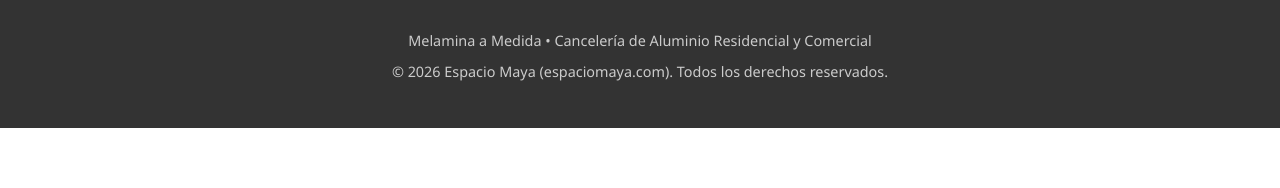
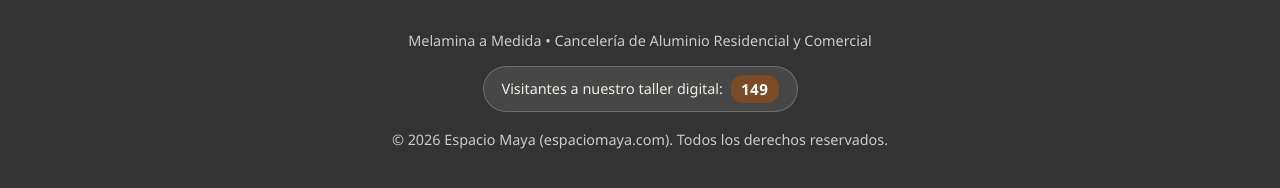
Before and after one commit to Espaciomaya/espacio-maya, a plain HTML site: page index.html in a window 1280 px wide. Shown: the part 3954-4142 px from the top of the page. Before the commit the page ends 4082 px from the top, so only its background shows below. Drawn offline with Linux system fonts and the light colour scheme; no server answers.

Commit message:
Update index.html

```diff
--- a/index.html
+++ b/index.html
@@ -4,7 +4,10 @@
   <meta charset="UTF-8" />
   <meta name="viewport" content="width=device-width, initial-scale=1.0" />
   <title>Espacio Maya | Melamina y Cancelería de Aluminio</title>
-  <link rel="icon" type="image/png" href="logo.png" />
+  <!-- Ícono oficial en la pestaña del navegador -->
+  <link rel="icon" type="image/png" sizes="32x32" href="logo.png?v=2" />
+  <link rel="shortcut icon" type="image/png" href="logo.png?v=2" />
+  <link rel="apple-touch-icon" href="logo.png?v=2" />
   <style>
     :root {
       --madera: #7A4B26;
@@ -289,7 +292,7 @@
 
     .video-wrapper {
       position: relative;
-      padding-bottom: 56.25%; /* Proporción 16:9 */
+      padding-bottom: 56.25%;
       height: 0;
       overflow: hidden;
       background-color: #1A1A1A;
@@ -393,7 +396,7 @@
       line-height: 1.7;
     }
 
-    /* Footer */
+    /* Footer y Contador de Visitantes */
     footer {
       background-color: var(--grafito);
       color: var(--blanco);
@@ -413,6 +416,28 @@
       height: 50px;
       width: auto;
       display: block;
+    }
+
+    .visitor-badge {
+      display: inline-flex;
+      align-items: center;
+      gap: 8px;
+      background-color: rgba(255, 255, 255, 0.1);
+      border: 1px solid rgba(255, 255, 255, 0.2);
+      padding: 8px 18px;
+      border-radius: 50px;
+      margin: 14px 0 8px;
+      font-size: 0.9rem;
+      color: #F2ECE4;
+    }
+
+    .visitor-badge strong {
+      color: #FFFFFF;
+      background-color: var(--madera);
+      padding: 2px 10px;
+      border-radius: 12px;
+      font-size: 0.95rem;
+      letter-spacing: 0.5px;
     }
 
     footer p {
@@ -559,7 +584,6 @@
     <p class="section-subtitle">Observa nuestros procesos de fabricación, herrajes en movimiento e instalaciones terminadas.</p>
 
     <div class="video-grid">
-      <!-- Video 1: Reemplaza ID_DEL_VIDEO_1 con el código de tu video de YouTube -->
       <div class="video-card">
         <div class="video-wrapper">
           <iframe
@@ -575,7 +599,6 @@
         </div>
       </div>
 
-      <!-- Video 2: Reemplaza ID_DEL_VIDEO_2 con el código de tu segundo video -->
       <div class="video-card">
         <div class="video-wrapper">
           <iframe
@@ -655,12 +678,18 @@
     </section>
   </div>
 
-  <!-- Pie de página -->
+  <!-- Pie de página con Contador de Visitantes -->
   <footer>
     <div class="footer-logo-box">
       <img src="logo.png" alt="Espacio Maya" />
     </div>
     <p>Melamina a Medida &bull; Cancelería de Aluminio Residencial y Comercial</p>
+
+    <div class="visitor-badge">
+      <span>Visitantes a nuestro taller digital:</span>
+      <strong id="contador-visitas">Cargando...</strong>
+    </div>
+
     <p>&copy; 2026 Espacio Maya (espaciomaya.com). Todos los derechos reservados.</p>
   </footer>
 
@@ -669,7 +698,7 @@
     Cotizar por WhatsApp
   </a>
 
-  <!-- Script del Cotizador hacia WhatsApp -->
+  <!-- Scripts: Cotizador WhatsApp y Contador Real de Visitas -->
   <script>
     function enviarCotizacionWhatsApp(event) {
       event.preventDefault();
@@ -684,6 +713,26 @@
 
       window.open(`https://wa.me/${telefonoWhatsApp}?text=${mensaje}`, "_blank");
     }
+
+    // Contador de visitantes en tiempo real
+    document.addEventListener("DOMContentLoaded", function () {
+      const elementoContador = document.getElementById("contador-visitas");
+      fetch("https://api.counterapi.dev/v1/espaciomaya-com/visitas/up")
+        .then(res => res.json())
+        .then(data => {
+          if (data && data.count) {
+            elementoContador.textContent = data.count.toLocaleString("es-MX");
+          } else {
+            throw new Error("Sin respuesta");
+          }
+        })
+        .catch(() => {
+          // Respaldo local si algún bloqueador de anuncios impide la llamada externa
+          let visitasLocales = parseInt(localStorage.getItem("em_visitas") || "148", 10) + 1;
+          localStorage.setItem("em_visitas", visitasLocales);
+          elementoContador.textContent = visitasLocales.toLocaleString("es-MX");
+        });
+    });
   </script>
 
 </body>
```
